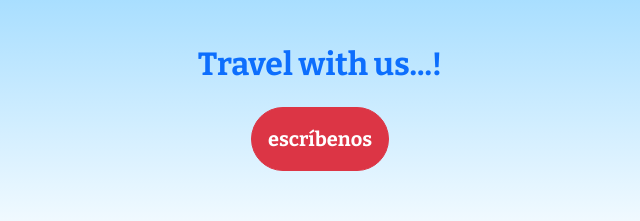
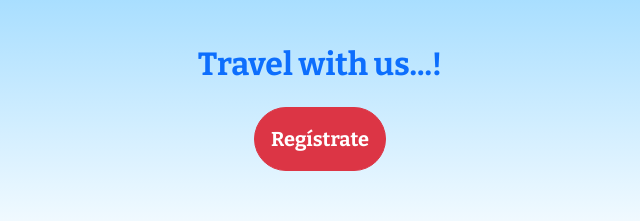
Before and after one commit to BartyDev/GreenworldtravelFinal.github.io, a plain HTML site: page index.html in a window 1280 px wide. Shown: the part 1727-1948 px from the top of the page, 320-960 px from the left. Drawn offline with nearby package versions, Linux system fonts and the light colour scheme.

Commit message:
cambio nombre en boton

```diff
--- a/index.html
+++ b/index.html
@@ -126,7 +126,7 @@
         <div class="col text-center">
           <h2 class="text-center font-weight-bold pb-3" style="color: var(--bs-blue)">Travel with us...!</h2>
           <a href="contacto.html" class="link-dark">
-          <button class="btn btn-danger btn-lg rounded-pill p-3 font-weight-bold">escríbenos</button>
+          <button class="btn btn-danger btn-lg rounded-pill p-3 font-weight-bold">Regístrate</button>
           </a>
         </div>
       </div>
```
